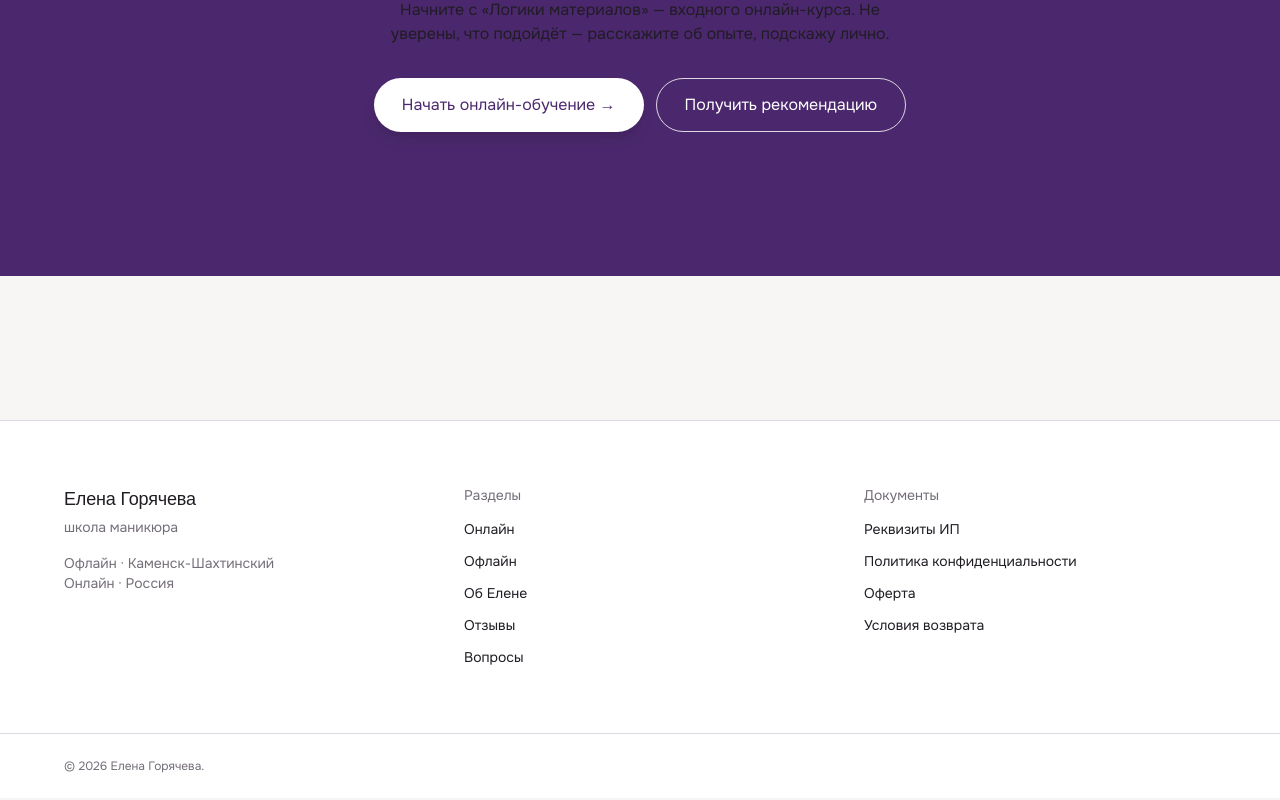
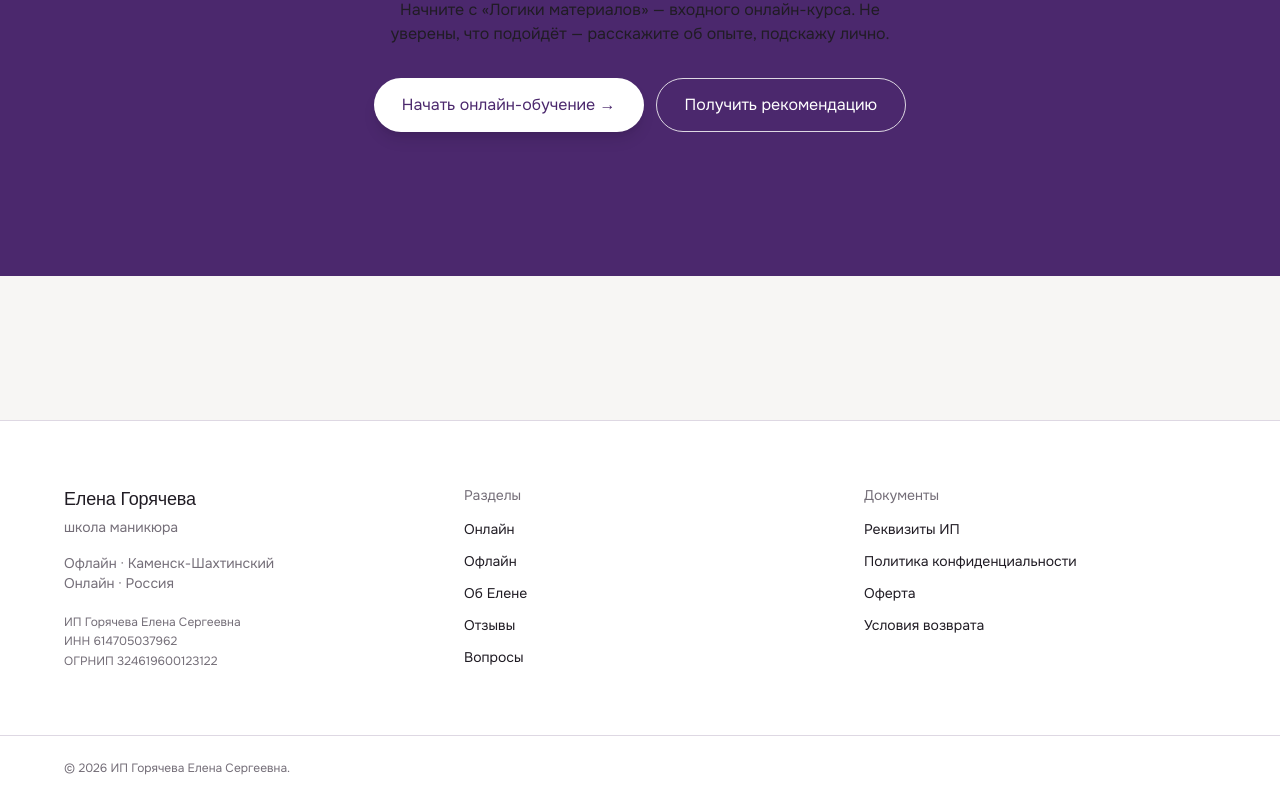
Before and after one commit to msgalya1798-arch/elena-goryacheva-school, a Next.js app: page / in a window 1280 px wide. Shown: the part 10042-10842 px from the top of the page. Built offline with nearby package versions, Linux system fonts and the light colour scheme; a web font is replaced by a local one.

Commit message:
Show IP details in site footer

```diff
--- a/src/components/SiteFooter.tsx
+++ b/src/components/SiteFooter.tsx
@@ -1,5 +1,5 @@
 import Link from "next/link";
-import { footerLegalLinks, primaryNav, siteConfig } from "@/content/site";
+import { footerLegalLinks, primaryNav, sellerDetails, siteConfig } from "@/content/site";
 
 export function SiteFooter() {
   return (
@@ -11,6 +11,11 @@ export function SiteFooter() {
           <p className="text-sm text-graphite mt-4">
             Офлайн · {siteConfig.city} <br /> Онлайн · Россия
           </p>
+          <div className="mt-5 text-xs text-graphite leading-relaxed">
+            <p>{sellerDetails.fullName}</p>
+            <p>ИНН {sellerDetails.inn}</p>
+            <p>ОГРНИП {sellerDetails.ogrnip}</p>
+          </div>
         </div>
 
         <nav aria-label="Навигация в подвале">
@@ -42,7 +47,7 @@ export function SiteFooter() {
 
       <div className="border-t border-border">
         <div className="container max-w-container py-6 text-xs text-graphite">
-          © {new Date().getFullYear()} {siteConfig.logoText}.
+          © {new Date().getFullYear()} {sellerDetails.fullName}.
         </div>
       </div>
     </footer>
```
